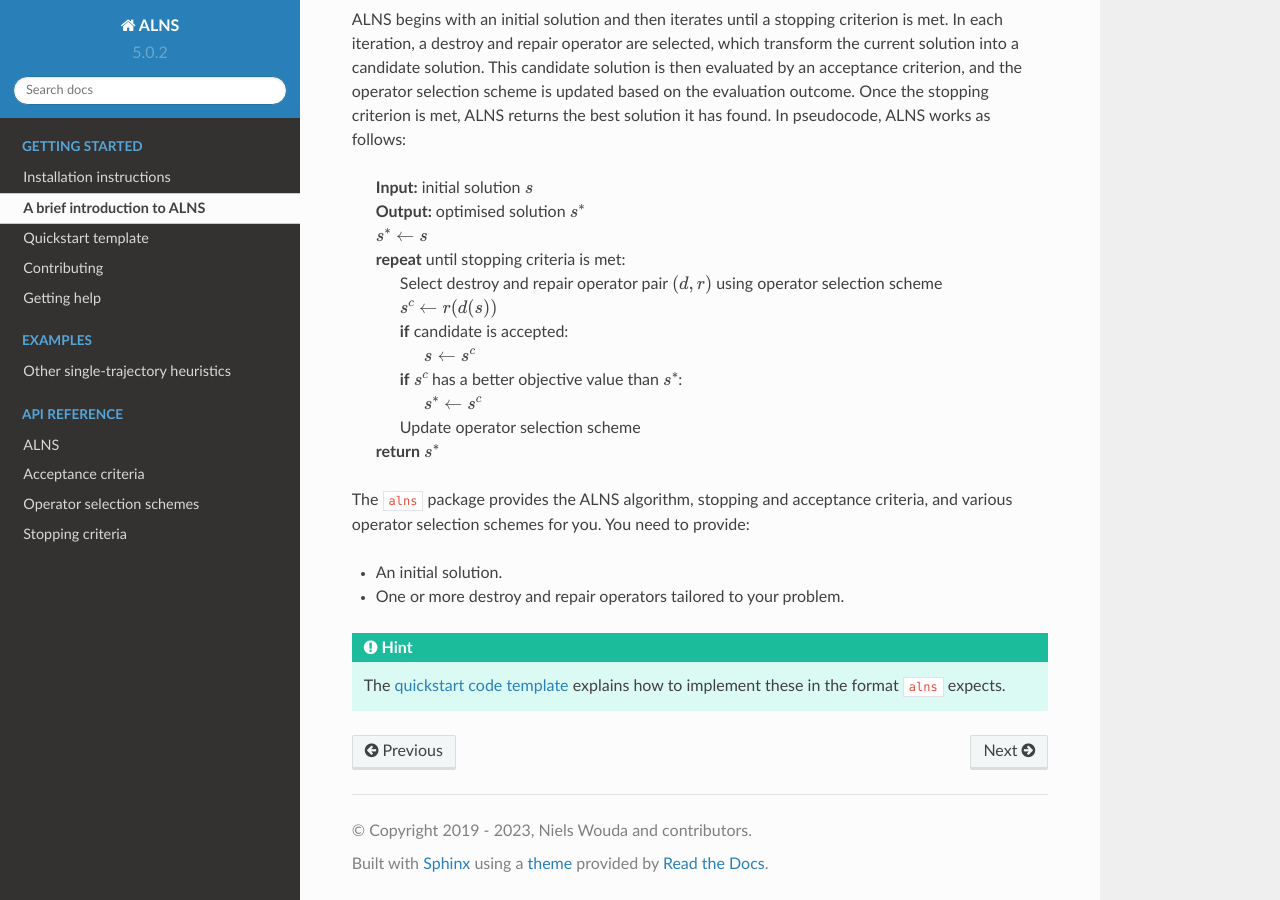
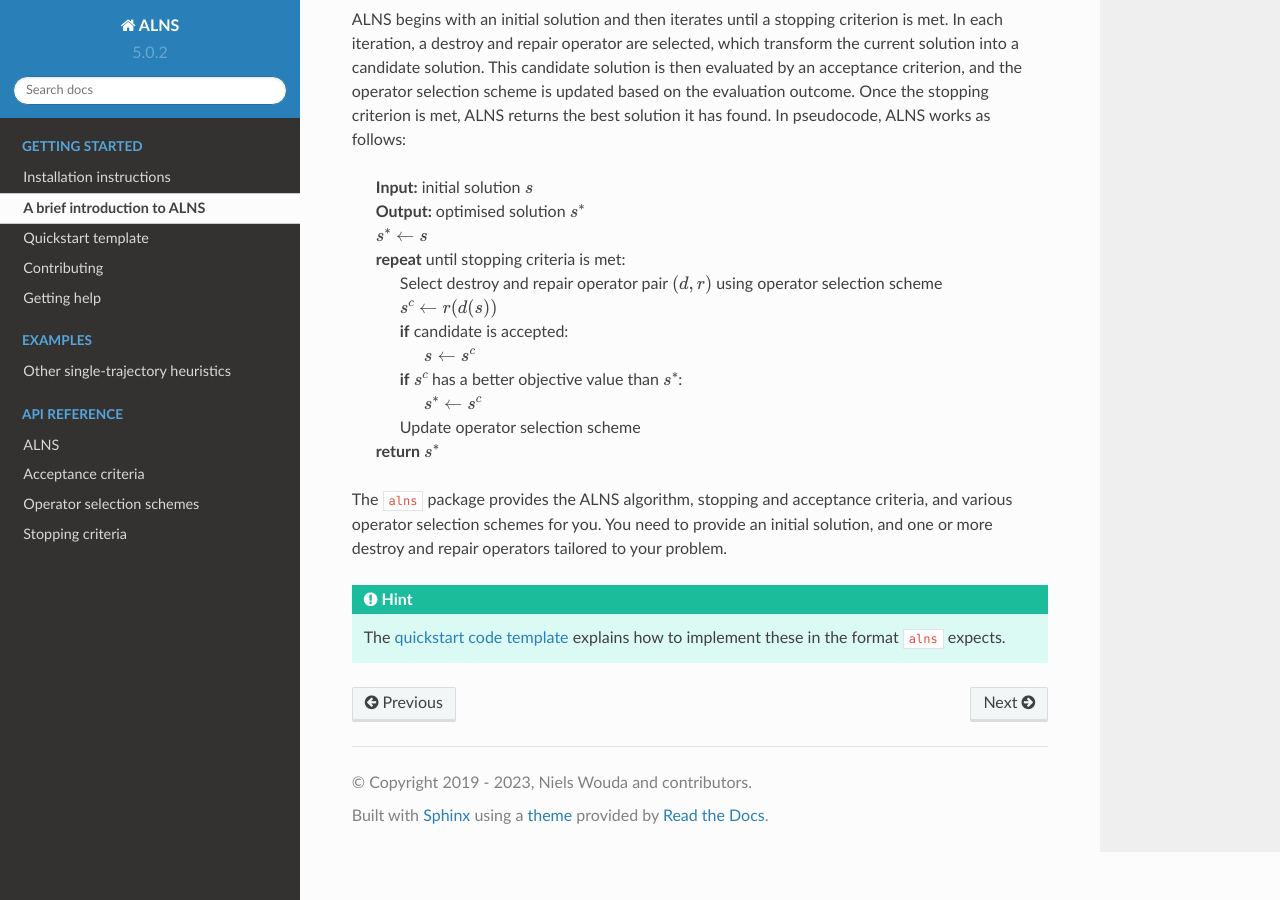
Before and after one commit to N-Wouda/ALNS, a Sphinx documentation site: the page built from docs/source/setup/introduction_to_alns.rst, in a window 1280 px wide and 900 px high, scrolled down 1050 px. Built offline with Sphinx 7.4.7 and the Read the Docs theme 2.0.0, drawn with Linux system fonts in a browser that asks for light colours; pages that are not in the unit, such as notebooks, are missing from menus.

Commit message:
Remove list

```diff
--- a/docs/source/setup/introduction_to_alns.rst
+++ b/docs/source/setup/introduction_to_alns.rst
@@ -59,10 +59,7 @@ In pseudocode, ALNS works as follows:
         **return** :math:`s^*`
 
 The ``alns`` package provides the ALNS algorithm, stopping and acceptance criteria, and various operator selection schemes for you.
-You need to provide:
-
-* An initial solution.
-* One or more destroy and repair operators tailored to your problem.
+You need to provide an initial solution, and one or more destroy and repair operators tailored to your problem.
 
 .. hint::
 
```
